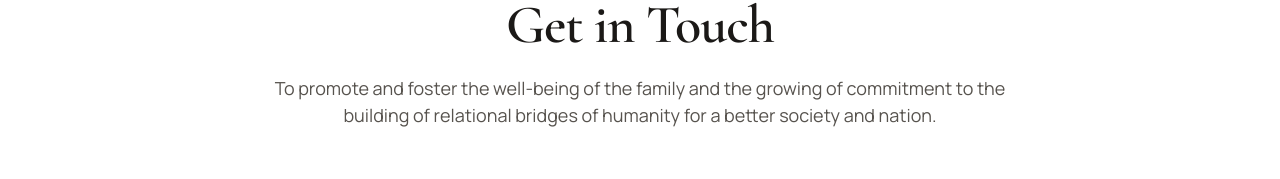
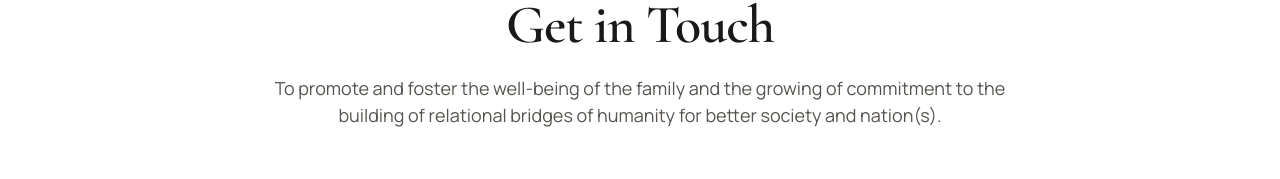
Before and after one commit to Dev-Taofeek/LUCI, a Next.js app: page /contact in a window 1280 px wide. Shown: the part 182-361 px from the top of the page. Built offline with nearby package versions, Linux system fonts and the light colour scheme.

Commit message:
Reword to "better society and nation(s)"

```diff
--- a/src/app/(site)/contact/page.js
+++ b/src/app/(site)/contact/page.js
@@ -9,7 +9,7 @@ export default function ContactPage() {
       {/* Hero */}
       <PageHero
         title="Get in Touch"
-        subtitle="To promote and foster the well-being of the family and the growing of commitment to the building of relational bridges of humanity for a better society and nation."
+        subtitle="To promote and foster the well-being of the family and the growing of commitment to the building of relational bridges of humanity for better society and nation(s)."
       />
 
       {/* Bento grid: contact info + map / form */}
```
